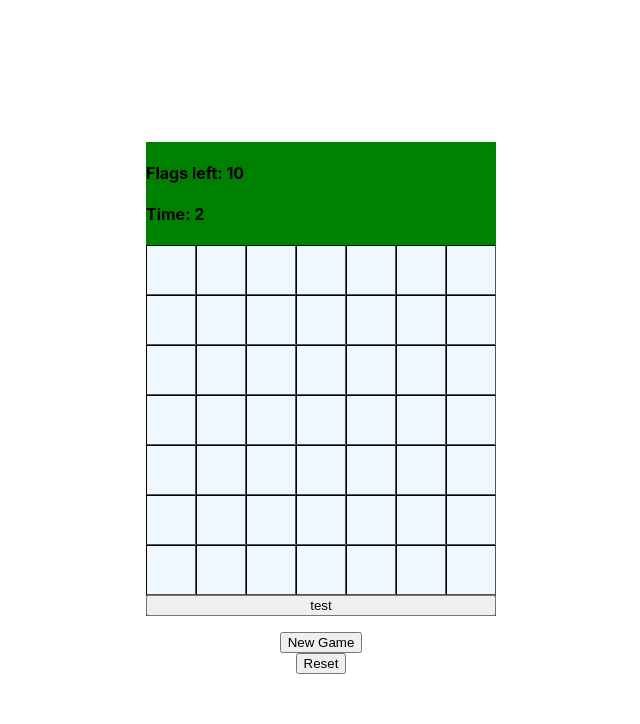
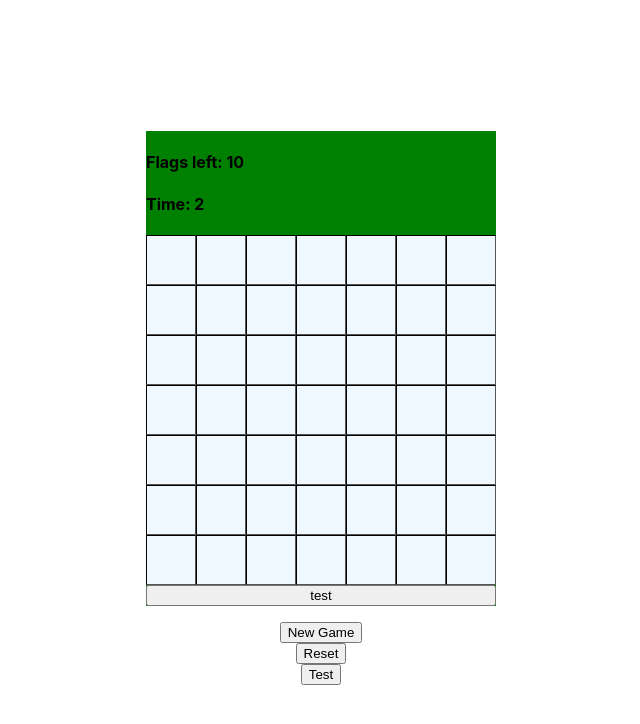
Before and after one commit to St0neofFr33dom/MineSweeper, a Next.js app: page / in a window 1280 px wide. Both pictures are taken after a click on the button "Create Game". Shown: the top 724 px of the page, without its empty margins (319-959 px from the left). Built offline with nearby package versions, Linux system fonts and the light colour scheme.

Commit message:
created function that gathers an an array of rows and in the rows it shows the chains of safe spaces

```diff
--- /dev/null
+++ b/funcs/startClick.js
@@ -0,0 +1,24 @@
+export default function startClick(gameGrid) {
+    let chain = 0
+    let emptyRowChains = []
+    for (let i = 0; i < gameGrid.length; i++){
+        let row = []
+        for (let j = 0; j < gameGrid[i].length; j++){
+            if (gameGrid[i][j]["content"] === "M"){
+                if (chain !== 0){
+                    row.push(chain)
+                    chain = 0
+                }
+                row.push(-1)
+            } else {
+                chain++
+            }
+        }
+        if (chain !== 0){
+            row.push(chain)
+            chain = 0
+        }
+        emptyRowChains.push(row)
+    }
+    return emptyRowChains
+}
--- a/pages/index.js
+++ b/pages/index.js
@@ -5,6 +5,7 @@ import reducer from "../funcs/reducer";
 import gameContext from "../context/gameContext";
 import {getItem,setItem,removeItem} from "../funcs/localStorage";
 import HighScore from "../components/HighScore";
+import startClick from "../funcs/startClick";
 
 export default function Home() {
   const [state, dispatch] = useReducer(reducer, {
@@ -80,6 +81,8 @@ export default function Home() {
         {state.difficulty !== "custom" && (
           <HighScore difficulty={state.difficulty}/>
         )}
+        <input type="checkbox"></input>
+        <label>Start with a clicked space</label>
         <button
           onClick={() => {
             dispatch({ type: "createGame" });
@@ -104,6 +107,10 @@ export default function Home() {
           <button onClick={() => {
             dispatch({ type: "createGame" });
           }}>Reset</button>
+          <button onClick={()=>{
+            let empties = startClick(state.game)
+            console.log(empties)
+          }}>Test</button>
         </main>
       </gameContext.Provider>
     );
```
